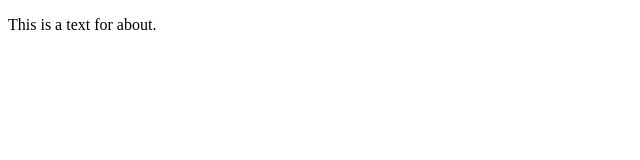
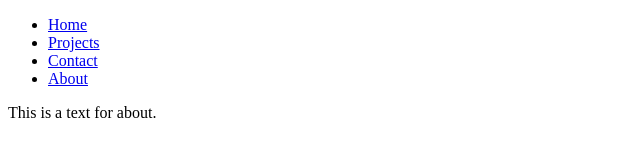
Before and after one commit to MACantara/MACantara.github.io, a plain HTML site: page about.html in a window 1280 px wide. Shown: the whole page, without its empty margins (0-640 px from the left). Drawn offline with Linux system fonts and the light colour scheme.

Commit message:
Add menu section to files

```diff
--- a/about.html
+++ b/about.html
@@ -4,6 +4,14 @@
         <link href="https://fonts.googleapis.com/css2?family=Roboto:wght@300&display=swap" rel="stylesheet">
     </head>
     <main>
+        <section>
+            <ul id="menu">
+                <li><a href="index.html">Home</a></li>
+                <li><a href="projects.html">Projects</a></li>
+                <li><a href="contact.html">Contact</a></li>
+                <li><a href="about.html">About</a></li>
+            </ul>
+        </section>
         <body>
             <p>This is a text for about.</p>
         </body>
```
Also changed, not shown: contact.html (+8 -0 lines).
